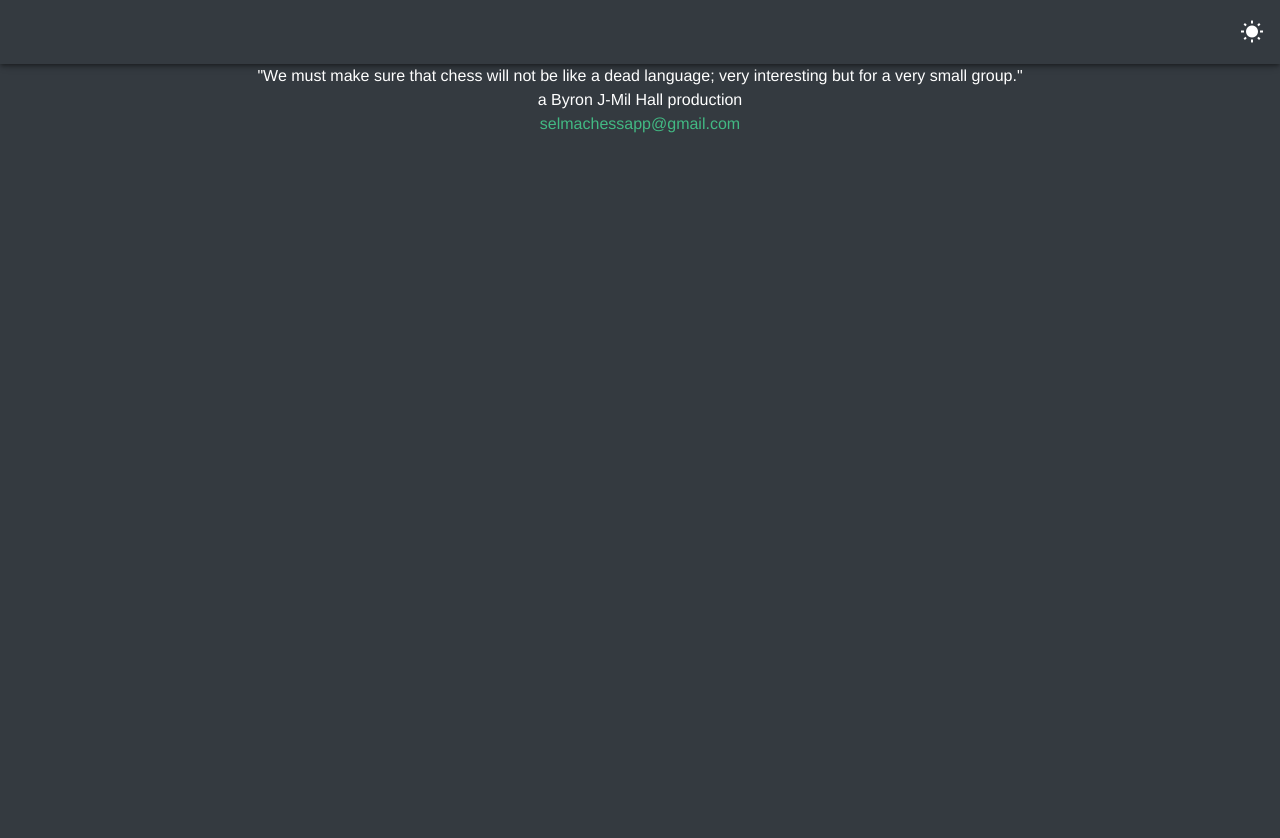
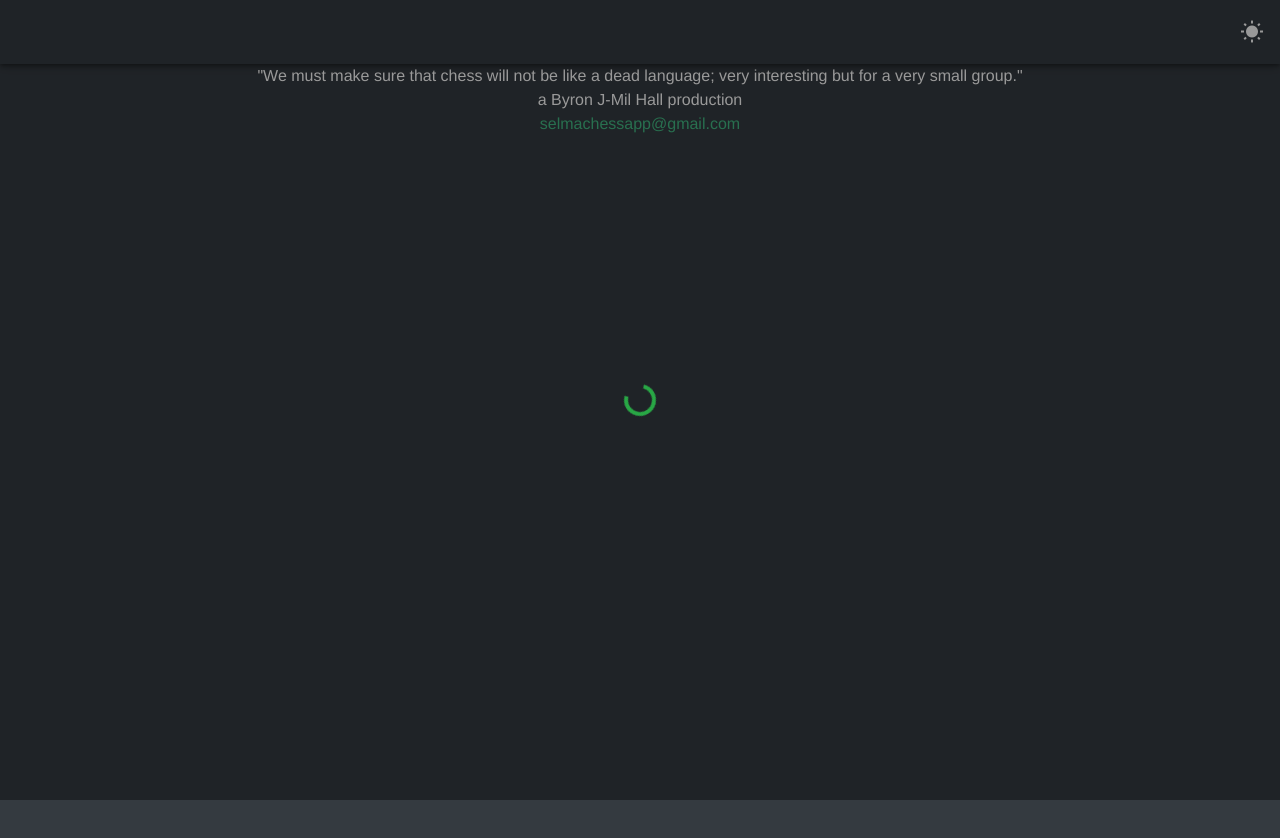
Before and after one commit to napoleon-commits/SelmaChessApp, a Vue app: page /#/modal in a window 1280 px wide. Shown: the top 838 px of the page. Built offline with nearby package versions, Linux system fonts and the light colour scheme.

Commit message:
modal testing

```diff
--- /dev/null
+++ b/src/components/subcomponents/Modal.vue
@@ -0,0 +1,38 @@
+<template>
+    <div
+        :class="`
+            ${display} justify-content-center align-items-center w-100
+            h-100 position-fixed overflow-auto modal
+        `"
+        @click="closeModal"
+    >
+        <div class="spinner-border text-success" role="status">
+            <span class="sr-only">Loading...</span>
+        </div>
+    </div>
+</template>
+
+<script>
+export default {
+  props: ['clickable'],
+  data() {
+    return {
+      display: 'd-flex',
+    };
+  },
+  methods: {
+    closeModal() {
+      if (this.clickable) {
+        this.display = 'd-none';
+      }
+    },
+  },
+};
+</script>
+
+<style>
+    .modal {
+        background-color: rgb(0,0,0); /* Fallback color */
+        background-color: rgba(0,0,0,0.4); /* Black w/ opacity */
+    }
+</style>
--- a/src/router/index.js
+++ b/src/router/index.js
@@ -3,6 +3,7 @@ import Router from 'vue-router';
 import PlayOffline from '@/components/PlayOffline';
 import Learn from '@/components/Learn';
 import Engine from '@/components/Engine';
+import Modal from '@/components/subcomponents/Modal';
 
 Vue.use(Router);
 
@@ -63,5 +64,13 @@ export default new Router({
       name: 'Engine',
       component: Engine,
     },
+    {
+      path: '/modal',
+      name: 'Modal',
+      component: Modal,
+      props: {
+        clickable: true,
+      },
+    },
   ],
 });
```
